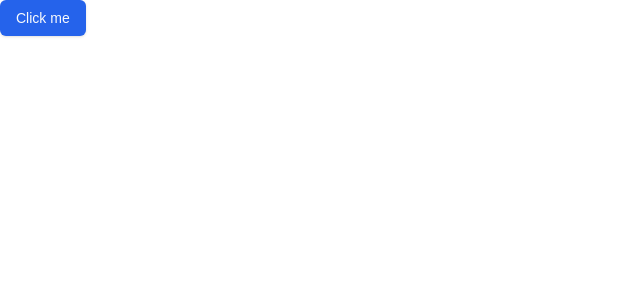
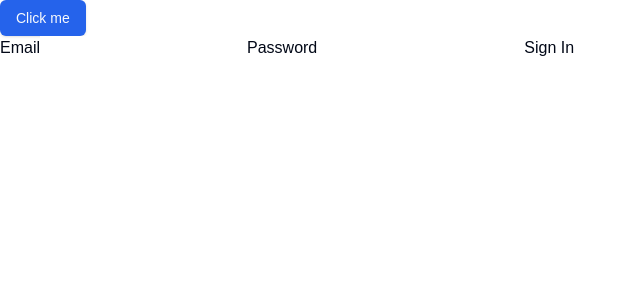
Before and after one commit to n3rm4121/ems-college, a Next.js app: page / in a window 1280 px wide. Shown: the top 300 px of the page, without its empty margins (0-640 px from the left). Built offline with nearby package versions, Linux system fonts and the light colour scheme.

Commit message:
implement authentication system with NextAuth, add sign-in component, and password hashing utilities

```diff
--- /dev/null
+++ b/app/api/auth/[...nextauth]/route.ts
@@ -0,0 +1,2 @@
+import { handlers } from "@/auth" // Referring to the auth.ts we just created
+export const { GET, POST } = handlers
--- a/app/page.tsx
+++ b/app/page.tsx
@@ -1,3 +1,4 @@
+import { SignIn } from "@/components/SignIn";
 import { Button } from "@/components/ui/button";
 import dbConnect from "@/lib/db";
 export default function Home() {
@@ -5,6 +6,7 @@ export default function Home() {
   return (
     <div>
       <Button>Click me</Button>
+      <SignIn />
     </div>
   )
 }
--- /dev/null
+++ b/auth.ts
@@ -0,0 +1,36 @@
+import NextAuth from "next-auth"
+import Credentials from "next-auth/providers/credentials"
+import { saltAndHashPassword } from "./utils/saltAndHashPassword"
+import { getUserFromDb } from "./utils/getUserFromDb"
+import { redirect, useRouter } from "next/navigation"
+
+export const { handlers, signIn, signOut, auth } = NextAuth({
+  providers: [
+    Credentials({
+      // You can specify which fields should be submitted, by adding keys to the `credentials` object.
+      // e.g. domain, username, password, 2FA token, etc.
+      credentials: {
+        email: {},
+        password: {},
+      },
+      authorize: async (credentials) => {
+        let user = null
+        // logic to salt and hash password
+        const pwHash = await saltAndHashPassword(credentials.password as string)
+
+        // logic to verify if the user exists
+        user = await getUserFromDb(credentials.email as string, pwHash)
+
+        if (!user) {
+          // No user found, so this is their first attempt to login
+          // Optionally, this is also the place you could do a user registration
+          redirect("/register")
+          throw new Error("Invalid credentials.")
+        }
+
+        // return user object with their profile data
+        return user
+      },
+    }),
+  ],
+})
--- /dev/null
+++ b/components/SignIn.tsx
@@ -0,0 +1,33 @@
+'use client'
+
+import { signIn } from "@/auth"
+
+export function SignIn() {
+    const handleSubmit = async (e: React.FormEvent<HTMLFormElement>) => {
+        e.preventDefault()
+        const target = e.currentTarget
+        const email = target.email.value
+        const password = target.password.value
+        console.log(email, password)
+        const result: { error?: string } = await signIn("credentials", { email, password })
+        console.log(result)
+        if (result.error) {
+            alert(result.error)
+        }
+    }
+    return (
+        <form onSubmit={handleSubmit}>
+            <label>
+                Email
+                <input name="email" type="email" />
+            </label>
+            <label>
+                Password
+                <input name="password" type="password" />
+            </label>
+            <button type="submit">Sign In</button>
+        </form>
+    )
+
+
+}
--- /dev/null
+++ b/middleware.ts
@@ -0,0 +1 @@
+export { auth as middleware } from "@/auth"
--- /dev/null
+++ b/utils/getUserFromDb.ts
@@ -0,0 +1,10 @@
+import User, { IUser } from "@/models/user"
+import { comparePassword } from "./saltAndHashPassword"
+
+export const getUserFromDb = async (email: string, password: string) => {
+    const user = await User.findOne({ email });
+    if (!user) return null
+    const passwordMatch = await comparePassword(password, user.password);
+    if (!passwordMatch) return null
+    return user as IUser
+}
--- /dev/null
+++ b/utils/saltAndHashPassword.ts
@@ -0,0 +1,13 @@
+import bcrypt from "bcryptjs";
+
+export const saltAndHashPassword = async (password: string) => {
+  const salt = await bcrypt.genSalt(10);
+  return await bcrypt.hash(password, salt);
+};
+
+export const comparePassword = async (
+  password: string,
+  hashedPassword: string
+) => {
+  return await bcrypt.compare(password, hashedPassword);
+};
```
Also changed, not shown: package.json (+6 -3 lines), 1 other file (tests, documents, lock files or other folders).
